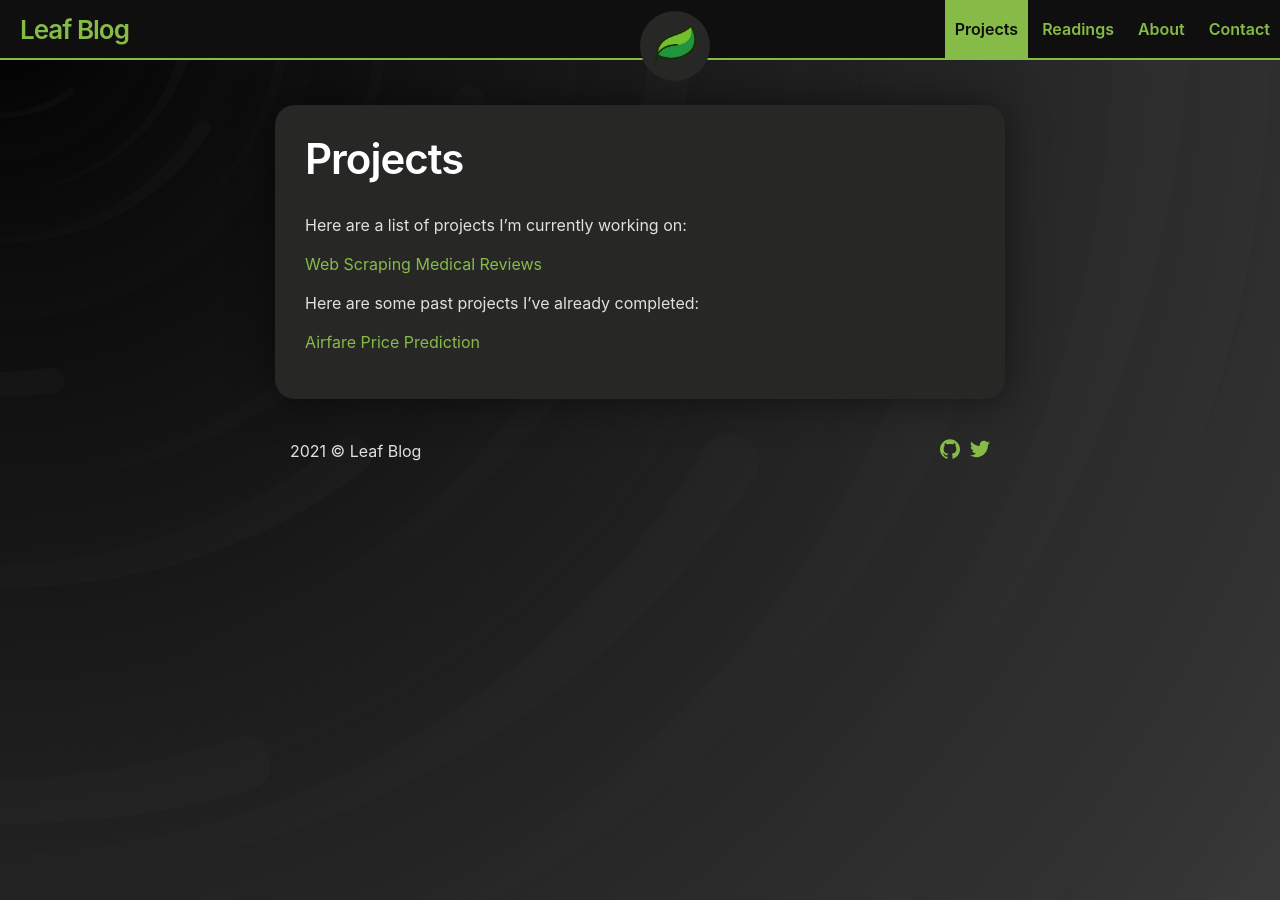
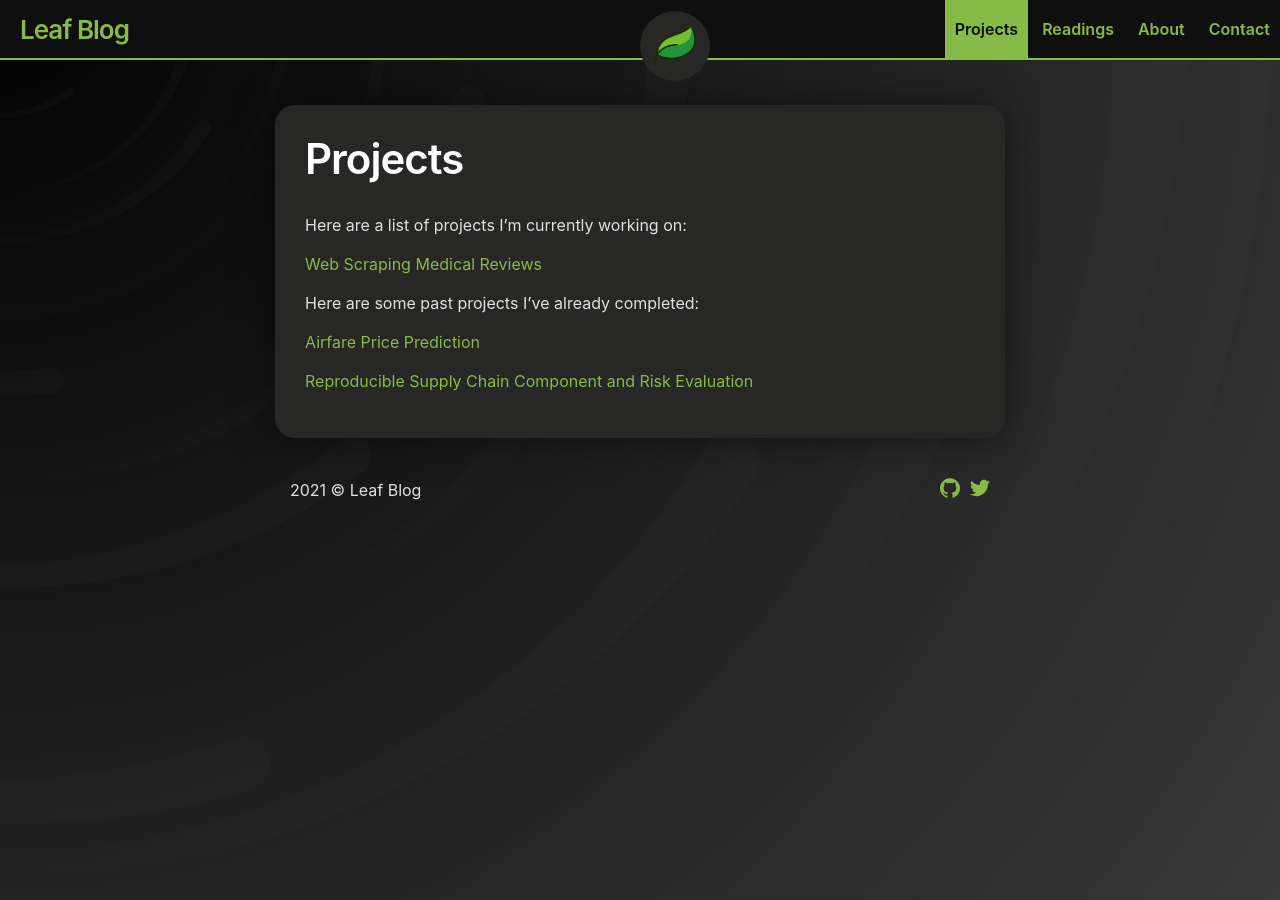
Before and after one commit to jhancock75/my-blog, a Jekyll site: the page built from 1projects.md, in a window 1280 px wide. Built offline with Jekyll 4.4.1, drawn with Linux system fonts in a browser that asks for light colours.

Commit message:
Update 1projects.md

```diff
--- a/1projects.md
+++ b/1projects.md
@@ -10,3 +10,5 @@ Here are a list of projects I'm currently working on:
 Here are some past projects I've already completed:
 
 <a href="https://github.com/jhancock75/Airfare_Prediction/blob/main/README.md">Airfare Price Prediction</a>
+
+<a href="https://github.com/jhancock75/Reproducible%20Supply%20Chain%20Component%20and%20SKU%20Risk%20Evaluation.pdf">Reproducible Supply Chain Component and Risk Evaluation</a>
```
